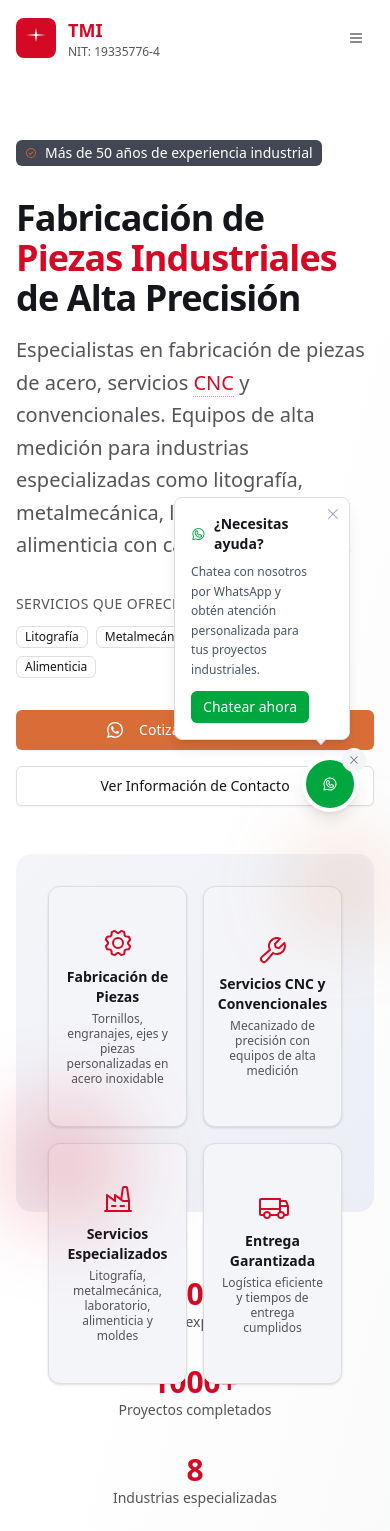
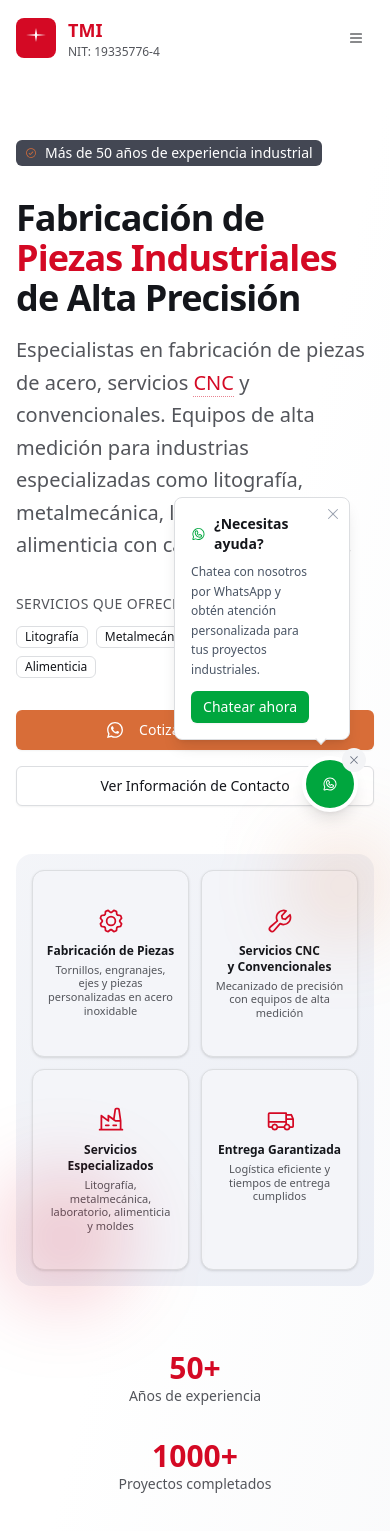
Before and after one commit to jlap11/tmi, a React (Vite) app: page / in a window 390 px wide. Shown: the top 1531 px of the page. Built offline with nearby package versions, Linux system fonts and the light colour scheme.

Commit message:
Mejorar el diseño de la sección de servicios en HeroSection: ajustar el espaciado, tamaños de iconos y texto, y corregir el título de "Industrias especializadas" a "Servicios especializados".

```diff
--- a/src/components/HeroSection.tsx
+++ b/src/components/HeroSection.tsx
@@ -118,14 +118,14 @@ export default function HeroSection() {
           {/* Hero Image/Illustration */}
           <div className="mt-12 lg:col-span-5 lg:mt-0">
             <div className="relative">
-              <div className="aspect-square rounded-2xl bg-gradient-to-br from-primary/10 to-accent/10 p-8 industrial-gradient">
-                <div className="grid grid-cols-2 gap-4 h-full">
+              <div className="rounded-2xl bg-gradient-to-br from-primary/10 to-accent/10 p-4 sm:p-6 lg:p-8 industrial-gradient md:aspect-square">
+                <div className="grid grid-cols-2 gap-3 sm:gap-4">
                   {services.map((service, index) => (
                     <Card key={index} className="industrial-hover">
-                      <CardContent className="flex flex-col items-center justify-center p-4 text-center h-full">
-                        <service.icon className="h-8 w-8 text-primary mb-2" />
-                        <h3 className="font-semibold text-sm mb-1">{service.title}</h3>
-                        <p className="text-xs text-muted-foreground leading-tight">
+                      <CardContent className="flex flex-col items-center justify-center p-3 sm:p-4 text-center">
+                        <service.icon className="h-7 w-7 sm:h-8 sm:w-8 text-primary mb-2" />
+                        <h3 className="font-semibold text-xs sm:text-sm mb-1 text-balance">{service.title}</h3>
+                        <p className="text-[11px] sm:text-xs text-muted-foreground leading-tight text-pretty">
                           {service.description}
                         </p>
                       </CardContent>
@@ -154,7 +154,7 @@ export default function HeroSection() {
             </div>
             <div className="text-center">
               <div className="text-3xl font-bold text-primary">8</div>
-              <div className="text-sm text-muted-foreground">Industrias especializadas</div>
+              <div className="text-sm text-muted-foreground">Servicios especializados</div>
             </div>
             <div className="text-center">
               <div className="text-3xl font-bold text-primary">24h</div>
```
